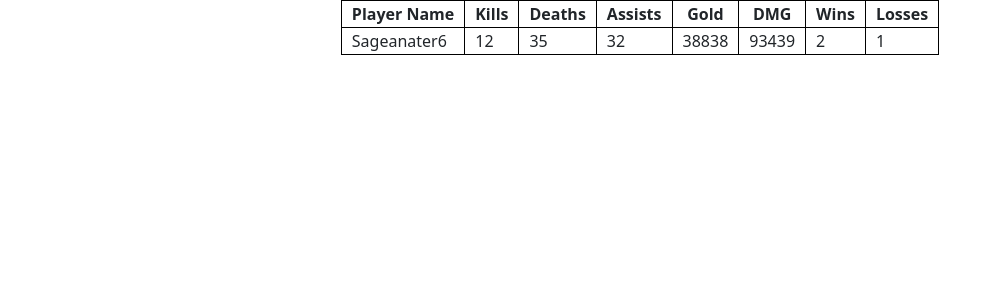
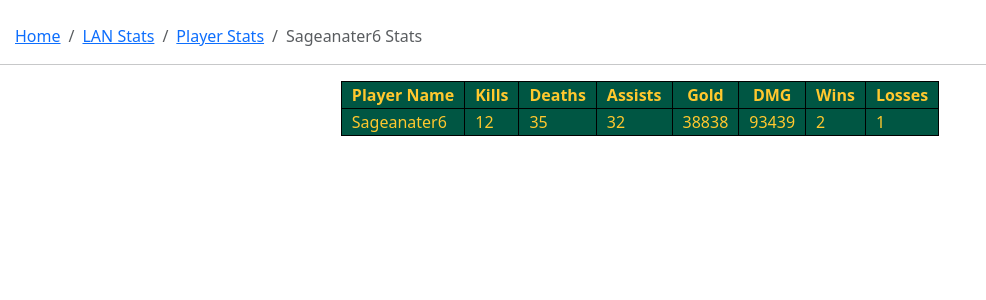
Before and after one commit to jnaumannndsu/LoLClubWebsite, a Django app: page /stats/stats_home/player/1 in a window 1280 px wide. Shown: the top 300 px of the page, without its empty margins (0-986 px from the left). Run offline with Django 5.2, Linux system fonts and the light colour scheme; data comes from the database, SQL or seed files in the repository.

Commit message:
Big css formatting ok good yes

```diff
--- a/eventcalendar/static/css/styles.css
+++ b/eventcalendar/static/css/styles.css
@@ -36,3 +36,8 @@ td {
 .red_team{
     background-color: crimson;
 }
+
+.ndsu{
+    background-color: #005643;
+    color: #FFC82E;
+}
--- a/eventcalendar/templates/base_generic.html
+++ b/eventcalendar/templates/base_generic.html
@@ -13,7 +13,7 @@
   </body>
 </html>
 
-<nav class="navbar navbar-expand-lg fixed-top" style="background-color: #005643;">
+<nav class="navbar navbar-expand-lg fixed-top ndsu">
     <div class="container-fluid">
       <a class="navbar-brand" href="#">
         <img src="https://media.discordapp.net/attachments/1203520214013186098/1236735444339789894/GREEN_NDSU_LoL_Club_Logo_2022_color_with_text.png?ex=66391723&is=6637c5a3&hm=dda713698ac655c77998ffb9da093bea07c7bc4f7af59a08c1f3bcb2a8913639&=&format=webp&quality=lossless&width=40&height=40">
@@ -51,5 +51,8 @@
       </div>
     </div>
   </nav>
+  <body>
   <br><br><br><br>
+
 {% block content %}{% endblock %}
+  </body>
--- a/eventcalendar/templates/results.html
+++ b/eventcalendar/templates/results.html
@@ -7,13 +7,13 @@
 {% for r in results %}
 <div class="row justify-content-center">
     <div class="col-sm-4"></div>
-<div class="card" style="width: 450px;">
+<div class="card ndsu" style="width: 450px;">
     <div class="card-header" style="text-align: center">
         {{r.name}} - {{r.date}}
     </div>
     <ul class="list-group list-group-flush">
-      <li class="list-group-item" style="text-align: center">{{r.score}}</li>
-      <li class="list-group-item" style="text-align: center">{{r.division}}</li>
+      <li class="list-group-item ndsu" style="text-align: center; border: 1px solid #FFC82E">{{r.score}}</li>
+      <li class="list-group-item ndsu" style="text-align: center; border: 1px solid #FFC82E">{{r.division}}</li>
     </ul>
   </div>
   <div class="col-sm-4"></div>
--- a/statsviewer/templates/stats_generic.html
+++ b/statsviewer/templates/stats_generic.html
@@ -14,5 +14,7 @@
     <script src="https://cdn.jsdelivr.net/npm/bootstrap@5.3.3/dist/js/bootstrap.bundle.min.js" integrity="sha384-YvpcrYf0tY3lHB60NNkmXc5s9fDVZLESaAA55NDzOxhy9GkcIdslK1eN7N6jIeHz" crossorigin="anonymous"></script>
   </body>
 </html>
-
+<br>
+<body>
 {% block content %}{% endblock %}
+</body>
--- a/statsviewer/templates/statsviewer/player_detail.html
+++ b/statsviewer/templates/statsviewer/player_detail.html
@@ -1,7 +1,16 @@
 {% extends "stats_generic.html" %}
 {% block content %}
 {% if list %}
-<table>
+<nav style="margin-left: 15px;" aria-label="breadcrumb">
+    <ol class="breadcrumb">
+      <li class="breadcrumb-item"><a href="{% url 'go-home' %}">Home</a></li>
+      <li class="breadcrumb-item"><a href="{% url 'stats-home' %}">LAN Stats</a></li>
+      <li class="breadcrumb-item"><a href="{% url 'player-list' %}">Player Stats</a></li>
+      <li class="breadcrumb-item active" aria-current="page">{{list.0}} Stats</li>
+    </ol>
+</nav>
+<hr>
+<table class="ndsu">
     <tr>
         <th>Player Name</th>
         <th>Kills</th>
@@ -26,7 +35,7 @@
 </table>
 {% else %}
 <p>
-    No player found.
+    No player found. <a href="{% url 'player-list' %}"> View Players </a>
 </p>
 
 {% endif %}
```
Also changed, not shown: statsviewer/templates/game_list.html (+8 -0 lines), statsviewer/templates/player_list.html (+9 -1 lines), statsviewer/templates/stats_home.html (+4 -4 lines), statsviewer/templates/statsviewer/game_detail.html (+13 -0 lines).
